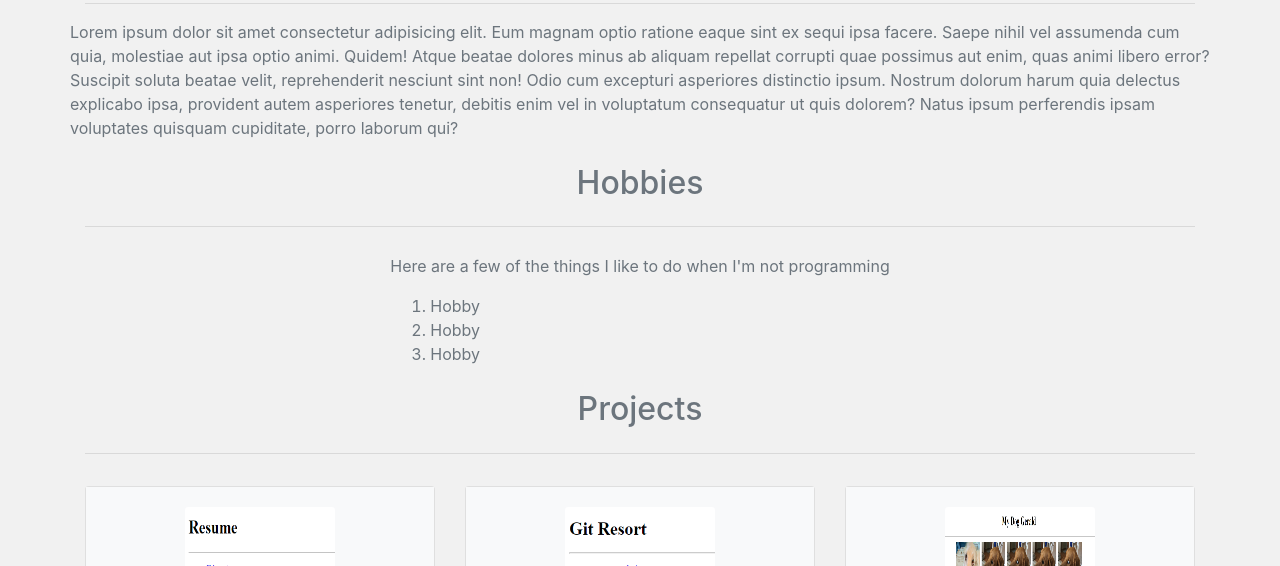
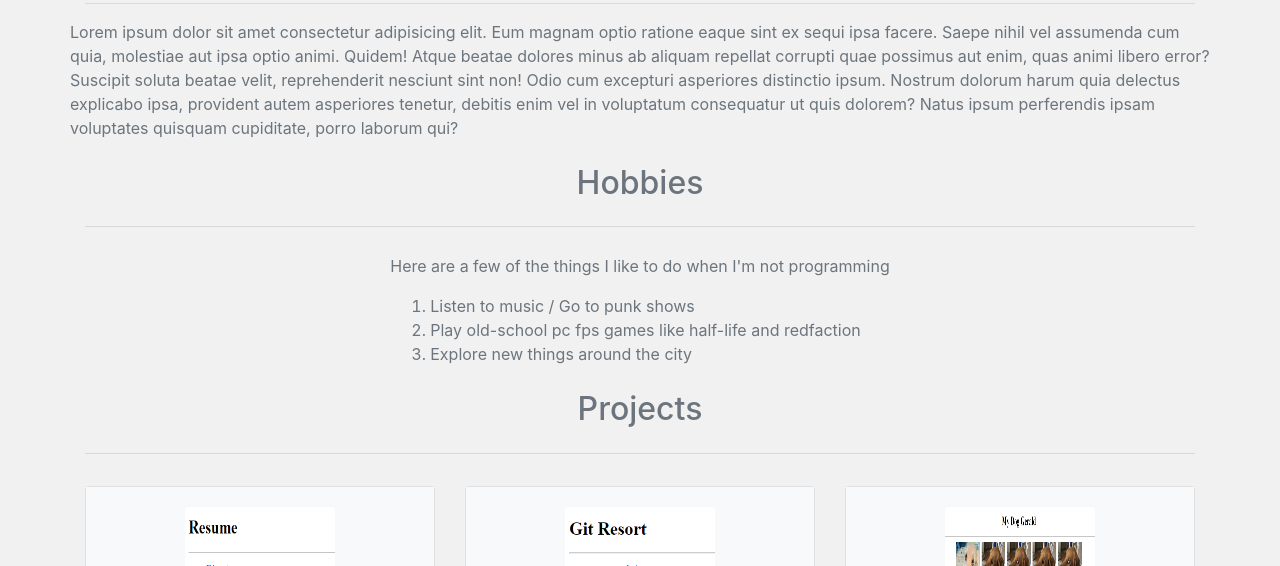
Before and after one commit to robbryandev/Portfolio, a plain HTML site: page index.html in a window 1280 px wide. Shown: the part 603-1169 px from the top of the page. Drawn offline with Linux system fonts and the light colour scheme.

Commit message:
Finish hobby section

```diff
--- a/index.html
+++ b/index.html
@@ -77,9 +77,9 @@
       <div class="hobby">
         <p>Here are a few of the things I like to do when I'm not programming</p>
         <ol>
-          <li class="hobby-list">Hobby</li>
-          <li class="hobby-list">Hobby</li>
-          <li class="hobby-list">Hobby</li>
+          <li class="hobby-list">Listen to music / Go to punk shows</li>
+          <li class="hobby-list">Play old-school pc fps games like half-life and redfaction</li>
+          <li class="hobby-list">Explore new things around the city</li>
         </ol>
       </div>
     </div>
```
